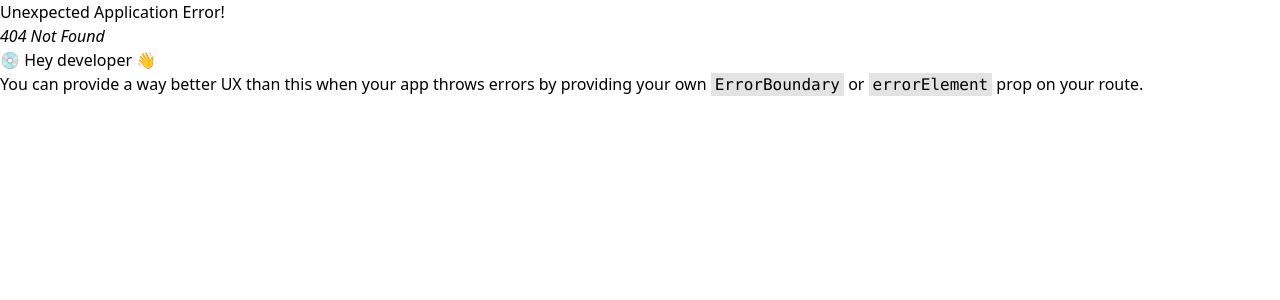
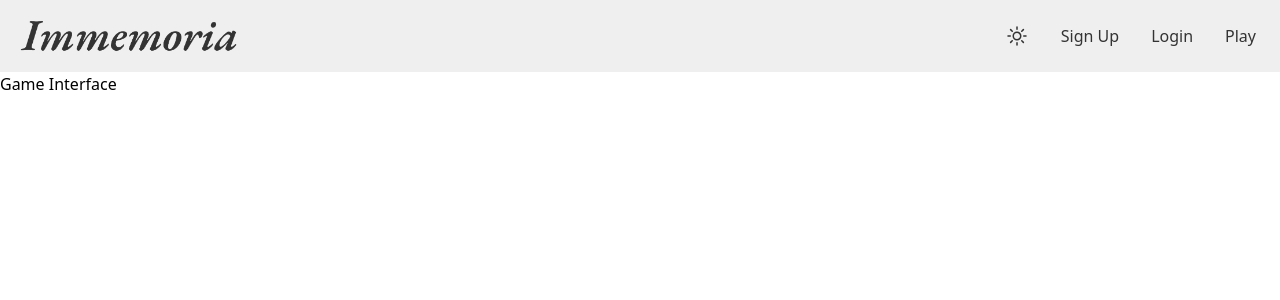
Before and after one commit to sean-a-ogrady/Immemoria-client, a React (Vite) app: page /play in a window 1280 px wide. Before the commit this address had no page. Shown: the top 300 px of the page. Built offline with nearby package versions, Linux system fonts and the light colour scheme.

Commit message:
Add 404 route

```diff
--- a/src/components/siteNavbar.jsx
+++ b/src/components/siteNavbar.jsx
@@ -1,6 +1,7 @@
 import React from 'react';
 import { Disclosure } from '@headlessui/react';
 import { Bars3Icon, XMarkIcon } from '@heroicons/react/24/outline';
+import { useNavigate } from 'react-router-dom';
 import darkModeLogo from '../assets/Immemoria-logo-dark-theme.png';
 import lightModeLogo from '../assets/Immemoria-logo-light-theme.png';
 
@@ -36,12 +37,20 @@ const DarkModeIcon = ({ darkMode }) => {
 };
 
 function SiteNavbar({ toggleDarkMode, darkMode }) {
+
+    const navigate = useNavigate();
+
+    const handleNavigation = (path) => {
+        navigate(path);
+    };
+
     return (
         <Disclosure as="nav" className="bg-light-navbar dark:bg-dark-navbar">
             {({ open }) => (
                 <>
                     <div className="flex items-center justify-between p-4">
-                        <img src={darkMode ? darkModeLogo : lightModeLogo} alt="Logo" className="h-10 w-auto" />
+                         {/* Logo with navigation to root */}
+                         <img src={darkMode ? darkModeLogo : lightModeLogo} alt="Logo" className="h-10 w-auto cursor-pointer" onClick={() => handleNavigation('/')} />
 
                         <div className="sm:hidden">
                             {/* Mobile Menu Icon */}
@@ -57,10 +66,10 @@ function SiteNavbar({ toggleDarkMode, darkMode }) {
                                 <DarkModeIcon darkMode={darkMode} />
                             </DesktopNavbarButton>
 
-                            {/* Other Buttons */}
-                            <DesktopNavbarButton>Sign Up</DesktopNavbarButton>
-                            <DesktopNavbarButton>Login</DesktopNavbarButton>
-                            <DesktopNavbarButton>Play</DesktopNavbarButton>
+                            {/* Desktop Navigation Buttons */}
+                            <DesktopNavbarButton onClick={() => handleNavigation('/signup')}>Sign Up</DesktopNavbarButton>
+                            <DesktopNavbarButton onClick={() => handleNavigation('/login')}>Login</DesktopNavbarButton>
+                            <DesktopNavbarButton onClick={() => handleNavigation('/play')}>Play</DesktopNavbarButton>
                         </div>
                     </div>
 
@@ -71,10 +80,10 @@ function SiteNavbar({ toggleDarkMode, darkMode }) {
                             <MobileNavbarButton onClick={toggleDarkMode}>
                                 <DarkModeIcon darkMode={darkMode} />
                             </MobileNavbarButton>
-                            {/* Other Mobile Buttons */}
-                            <MobileNavbarButton>Sign Up</MobileNavbarButton>
-                            <MobileNavbarButton>Login</MobileNavbarButton>
-                            <MobileNavbarButton>Play</MobileNavbarButton>
+                            {/* Mobile Navigation Buttons */}
+                            <MobileNavbarButton onClick={() => handleNavigation('/signup')}>Sign Up</MobileNavbarButton>
+                            <MobileNavbarButton onClick={() => handleNavigation('/login')}>Login</MobileNavbarButton>
+                            <MobileNavbarButton onClick={() => handleNavigation('/play')}>Play</MobileNavbarButton>
                         </div>
                     </Disclosure.Panel>
                 </>
--- /dev/null
+++ b/src/routes/gameInterface.jsx
@@ -0,0 +1,7 @@
+export default function GameInterface() {
+    return (
+        <div>
+        <h1>Game Interface</h1>
+        </div>
+    )
+}
--- /dev/null
+++ b/src/routes/notFound.jsx
@@ -0,0 +1,22 @@
+import React from 'react';
+import { useNavigate } from 'react-router-dom';
+
+function NotFound() {
+    const navigate = useNavigate();
+
+    const goHome = () => {
+        navigate('/');
+    };
+
+    return (
+        <div className="flex flex-col items-center justify-center min-h-[calc(100vh-64px)] bg-light-navbar dark:bg-dark-background"> {/* Adjust the min-h value based on the height of your navigation bar */}
+            <h1 className="text-2xl mb-1 font-bold text-light-primary-text dark:text-dark-primary-text">404 Not Found</h1>
+            <p className="mb-4 text-light-secondary-text dark:text-dark-secondary-text">The page you are looking for has been <em>forgotten.</em></p>
+            <button onClick={goHome} className="px-4 py-2 rounded-md text-light-primary-text dark:text-dark-primary-text bg-light-accent dark:bg-dark-accent hover:bg-light-sidebar dark:hover:bg-dark-sidebar focus:outline-none focus:ring-2 focus:ring-inset focus:ring-dark-accent">
+                Return Home
+            </button>
+        </div>
+    );
+}
+
+export default NotFound;
```
Also changed, not shown: src/main.jsx (+11 -1 lines).
